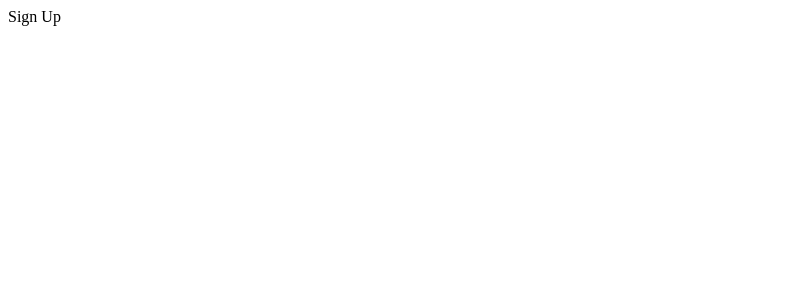
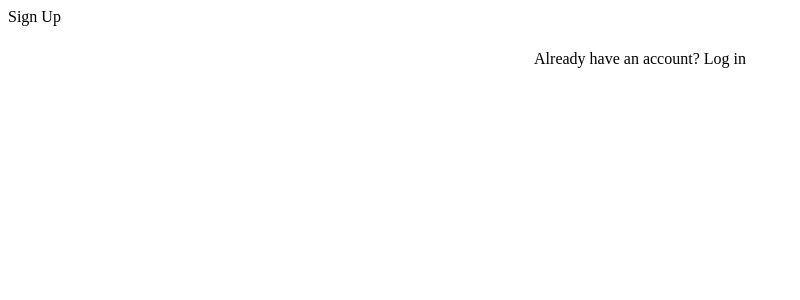
Before and after one commit to XoDeR/structured-notes, a Nuxt app in the folder frontend/: page /signup in a window 1280 px wide. Shown: the top 300 px of the page, without its empty margins (0-800 px from the left). Built offline with nearby package versions, Linux system fonts and the light colour scheme.

Commit message:
login/signup navigation

```diff
--- a/frontend/app/pages/(public)/login/index.vue
+++ b/frontend/app/pages/(public)/login/index.vue
@@ -1,3 +1,20 @@
 <template>
   Login
+  <NuxtLink to="/signup" class="signup-link">Need an account? Sign up</NuxtLink>
 </template>
+<style scoped lang="scss">
+.signup-link {
+  display: block;
+  font-weight: 500;
+  color: var(--primary);
+  text-align: center;
+  transition: all 0.2s ease;
+  margin-bottom: 1rem;
+  text-decoration: none;
+
+  &:hover {
+    color: var(--primary-dark);
+    text-decoration: underline;
+  }
+}
+</style>
--- a/frontend/app/pages/(public)/signup.vue
+++ b/frontend/app/pages/(public)/signup.vue
@@ -1,3 +1,20 @@
 <template>
   Sign Up
+  <NuxtLink to="/login" class="login-link">Already have an account? Log in</NuxtLink>
 </template>
+<style scoped lang="scss">
+.login-link {
+  display: block;
+  margin: 1.5rem 0;
+  font-weight: 500;
+  color: var(--primary);
+  text-align: center;
+  transition: all 0.2s ease;
+  text-decoration: none;
+
+  &:hover {
+    color: var(--primary-dark);
+    text-decoration: underline;
+  }
+}
+</style>
```
